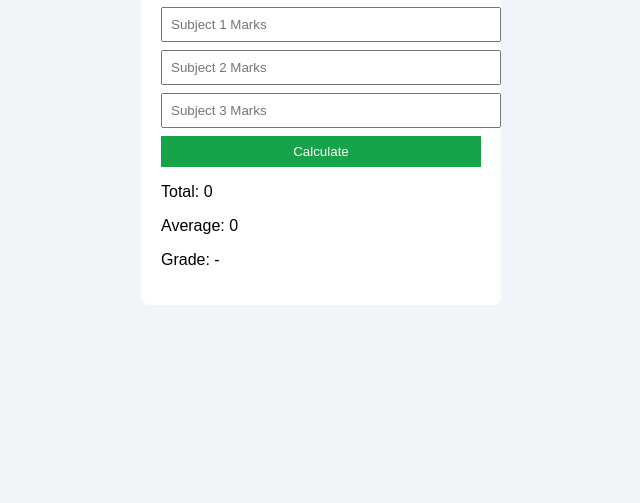
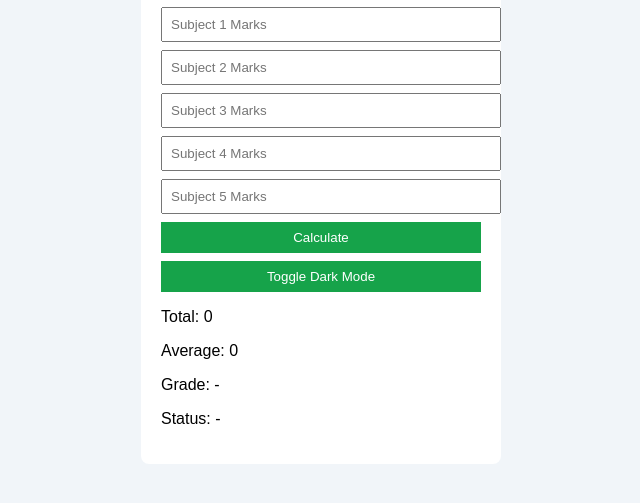
Before and after one commit to Nooor786/student-marks-calculator, a plain HTML site: page index.html in a window 1280 px wide. Shown: the part 159-662 px from the top of the page, without its empty margins (319-959 px from the left). Drawn offline with Linux system fonts and the light colour scheme.

Commit message:
Add input fields for additional subjects and status

```diff
--- a/index.html
+++ b/index.html
@@ -13,12 +13,16 @@
     <input type="number" id="m1" placeholder="Subject 1 Marks">
     <input type="number" id="m2" placeholder="Subject 2 Marks">
     <input type="number" id="m3" placeholder="Subject 3 Marks">
+    <input type="number" id="m4" placeholder="Subject 4 Marks">
+    <input type="number" id="m5" placeholder="Subject 5 Marks">
 
     <button onclick="calculate()">Calculate</button>
+    <button class="dark-btn" onclick="toggleTheme()">Toggle Dark Mode</button>
 
     <p>Total: <span id="total">0</span></p>
     <p>Average: <span id="average">0</span></p>
     <p>Grade: <span id="grade">-</span></p>
+    <p>Status: <span id="status">-</span></p>
 </div>
 
 <script src="script.js"></script>
```
